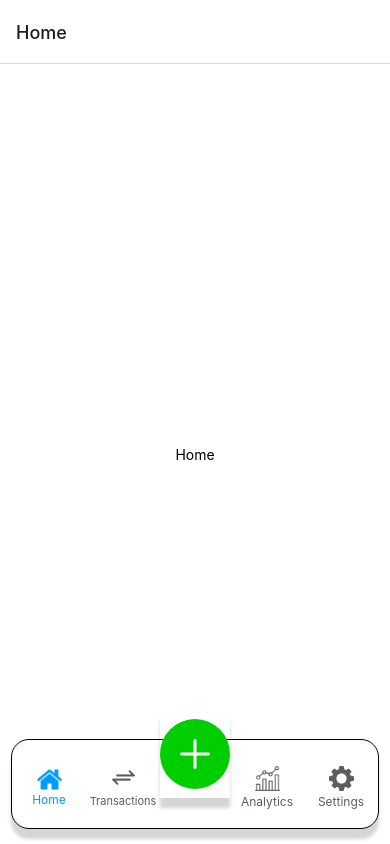
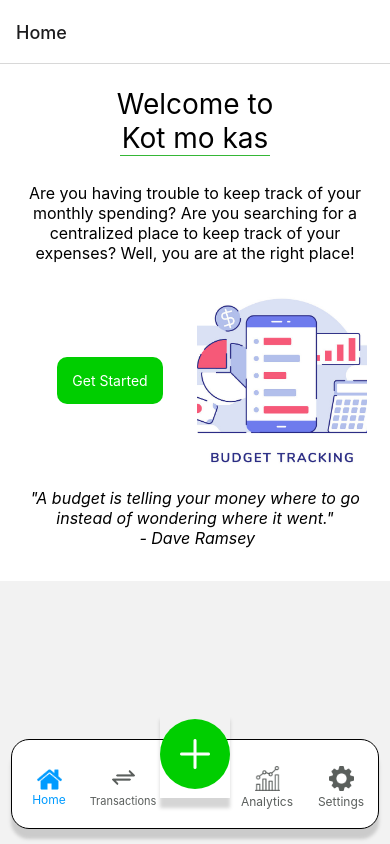
Before and after one commit to WayneA330/Monthly_Budget_Organizer, a React Native app in the folder kot_mo_kas/: screen /Home in a window 390 px wide. Built offline with nearby package versions, Linux system fonts and the light colour scheme.

Commit message:
Home page done

```diff
--- a/kot_mo_kas/code/screens/Home.js
+++ b/kot_mo_kas/code/screens/Home.js
@@ -1,13 +1,42 @@
 import * as React from 'react';
-import { Button, View, Text } from 'react-native';
+import { View, Text, Image, TouchableOpacity, SafeAreaView, ScrollView } from 'react-native';
 import { NavigationContainer } from '@react-navigation/native';
 import { createNativeStackNavigator } from '@react-navigation/native-stack';
 import styles from '../styles/Styles';
+// import budget from '../../assets/budget_pic.jpeg';
 
 export default function HomeScreen({navigation}) {
+
+    const onPress = () => navigation.navigate('Add');
+
     return(
         <View style={styles.container}>
-            <Text>Home</Text>
+            <ScrollView>
+                {/* Top */}
+                <View style={styles.top_home}>
+                    <Text style={styles.home_title}>
+                        Welcome to{"\n"}
+                        Kot mo kas
+                    </Text>
+                    <View style={styles.hr_home}></View>
+                    <Text style={styles.home_intro}>
+                        Are you having trouble to keep track of your monthly spending? Are you searching for a centralized place to keep track of your expenses? Well, you are at the right place!
+                    </Text>
+                </View>
+                {/* Middle */}
+                <View style={styles.home_pic_container}>
+                    <TouchableOpacity
+                        style={styles.home_btn}
+                        onPress={onPress}>
+                            <Text style={{color: '#ffffff'}}>Get Started</Text>
+                    </TouchableOpacity>
+                    <Image source={require('../../assets/budget_pic.jpeg')} style={{width: 170, height: 170}}/>
+                </View>
+                {/* Bottom */}
+                <View style={styles.home_bottom}>
+                    <Text style={{fontSize: 16, textAlign: 'center', paddingBottom: 10, fontStyle: 'italic'}}>"A budget is telling your money where to go instead of wondering where it went."{"\n"} - Dave Ramsey</Text>
+                </View>
+            </ScrollView>
         </View>
     );
 }
--- a/kot_mo_kas/code/styles/Styles.js
+++ b/kot_mo_kas/code/styles/Styles.js
@@ -2,20 +2,62 @@ import { StyleSheet } from "react-native";
 
 const styles = StyleSheet.create({
     container: {
-      flex: 1,
-      backgroundColor: '#fff',
-      alignItems: 'center',
-      justifyContent: 'center',
+        backgroundColor: '#fff',
+        padding: 23
     },
+    // Navigation Bar Shadow
     shadow: {
         shadowColor: '#595959',
         shadowOffset: {
             width: 0,
-            height: 10,
+            height: 10
         },
         shadowOpacity: 0.25,
         shadowRadius: 3.5,
         elevation: 5
+    },
+    // Home
+    top_home: {
+        display: 'flex',
+        flexDirection: "column"
+    },
+    home_title: {
+        textAlign: 'center',
+        fontSize: 28
+    },
+    hr_home: {
+        borderBottomColor: '#35B736',
+        borderBottomWidth: 1,
+        width: 150,
+        marginLeft:'auto',
+        marginRight: 'auto',
+        marginBottom: 25
+    },
+    home_intro: {
+        textAlign:'center',
+        padding: 2,
+        marginBottom: 22,
+        fontSize: 16
+    },
+    home_pic_container: {
+        marginTop: 8,
+        marginBottom: 8,
+        display: 'flex',
+        flexDirection: 'row',
+        alignItems: 'center',
+        justifyContent: 'space-between',
+    },
+    home_bottom: {
+        fontSize: 15,
+        marginTop: 15
+    },
+    home_btn: {
+        alignItems: 'center',
+        backgroundColor: '#00ce00',
+        padding: 15,
+        marginLeft: 'auto',
+        marginRight: 'auto',
+        borderRadius: 10
     }
 });
 
```
Also changed, not shown: kot_mo_kas/assets/budget_pic.jpeg (added).
